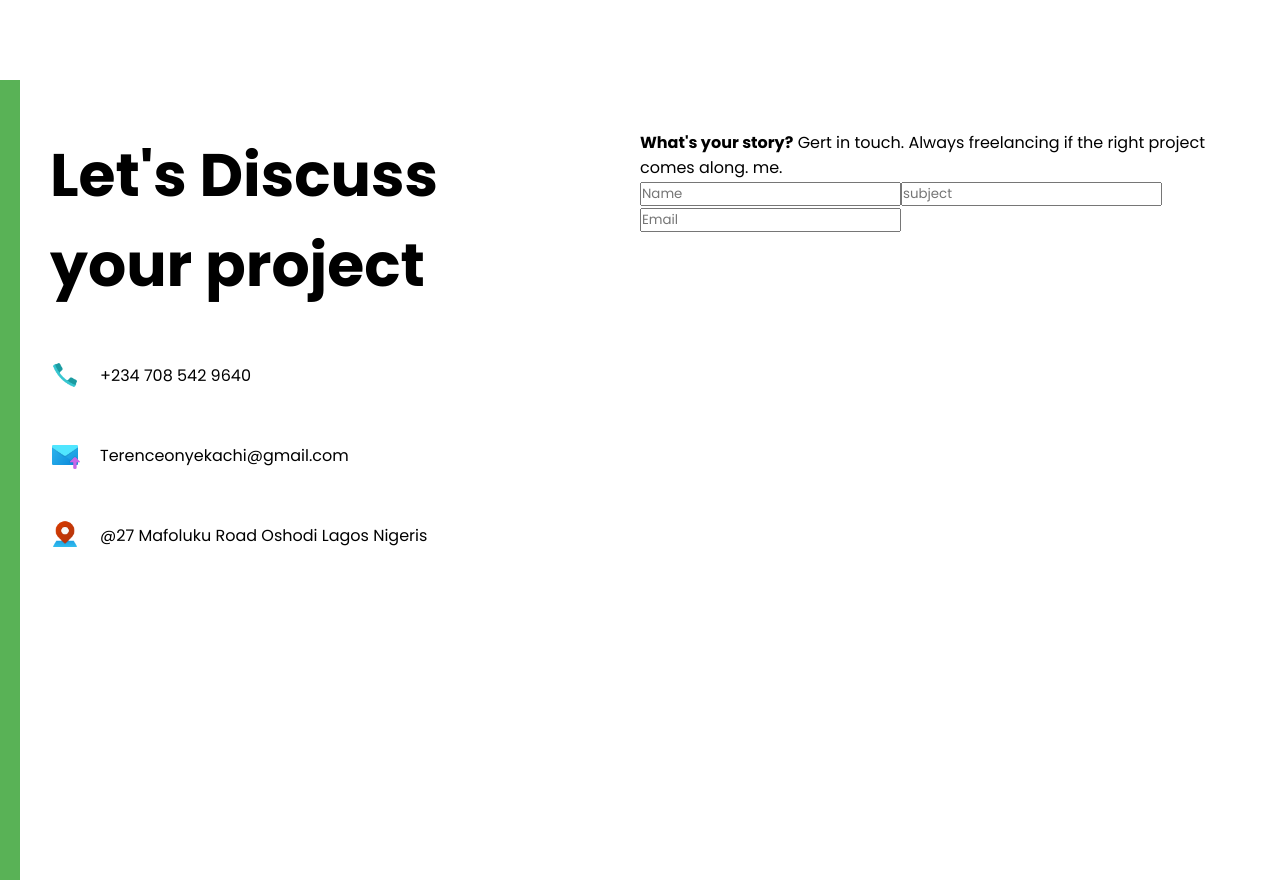
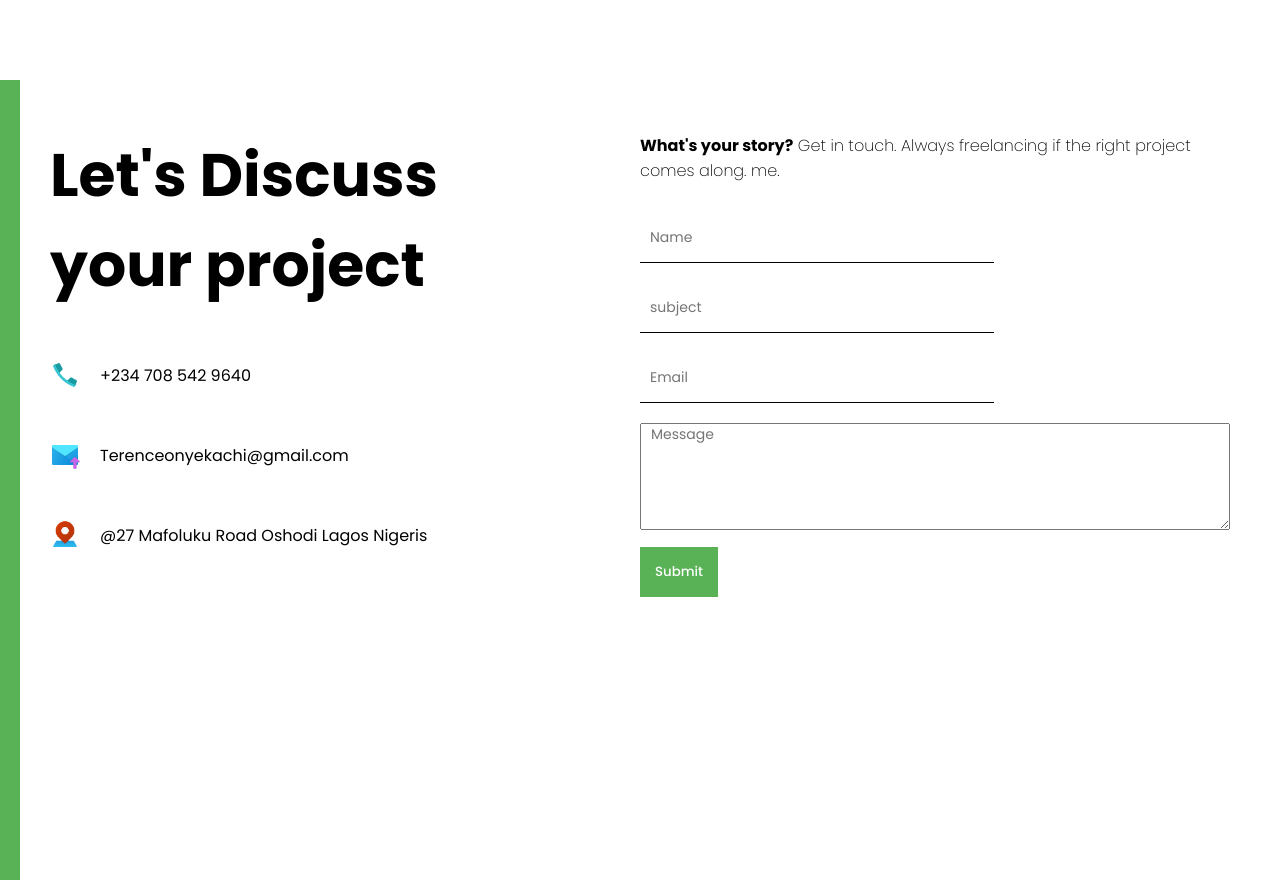
Before and after one commit to Terencino8/my-portfolio, a React (Create React App) app: page / in a window 1280 px wide. Shown: the part 1520-2400 px from the top of the page. Built offline with nearby package versions, Linux system fonts and the light colour scheme.

Commit message:
the mail system finally worked

```diff
--- a/package.json
+++ b/package.json
@@ -3,7 +3,7 @@
   "version": "0.1.0",
   "private": true,
   "dependencies": {
-    "@emailjs/browser": "^3.6.2",
+    "@emailjs/browser": "^3.7.0",
     "@testing-library/jest-dom": "^5.16.4",
     "@testing-library/react": "^13.3.0",
     "@testing-library/user-event": "^13.5.0",
--- a/src/components/contact/Contact.jsx
+++ b/src/components/contact/Contact.jsx
@@ -1,10 +1,34 @@
-import React from 'react'
-import "./Contact.css"
-import Phone from "../../img/Phone.png"
-import Email from "../../img/Mail.png"
-import Address from "../../img/Address.png"
+// For the mailing system
+import React, { useRef, useState } from 'react';
+import "./Contact.css";
+import Phone from "../../img/Phone.png";
+import Email from "../../img/Mail.png";
+import Address from "../../img/Address.png";
+import emailjs from '@emailjs/browser';
+
+
 
 const Contact = () => {
+
+    // For the mailing system formRef
+        const formRef = useRef();
+        const [done, setDone] = useState(false)
+
+    // handleSubmit function in the form
+        const handleSubmit = (e) =>{
+            e.preventDefault();
+            emailjs.sendForm('service_x2l9jm8', 'template_jlgdauk', formRef.current, 'nHhlasD8glUyXtoW0')
+            .then((result) => {
+                console.log(result.text);
+                setDone(true)
+            }, (error) => {
+                console.log(error.text);
+            });
+        };
+
+
+
+
   return (
     <div className='c'>
         <div className="c-bg"></div>
@@ -43,15 +67,17 @@
             </div>
             <div className="c-right">
                 <p className="c-desc">
-                    <b>What's your story?</b>  Gert in touch. Always freelancing if the right project comes along. me.
+                    <b>What's your story?</b>  Get in touch. Always freelancing if the right project comes along. me.
                 </p>
 
                 {/* Contact form To send mail  One*/}
-                <form action="">
+                <form ref={formRef} onSubmit={handleSubmit}>
                     <input type="text" placeholder="Name" name="user_name" />
-                    <input type="text" placeholder="subject" name="user_suject" />
+                    <input type="text" placeholder="subject" name="user_subject" />
                     <input type="text" placeholder="Email" name="user_email" />
-
+                    <textarea rows="5" placeholder="Message" name="message"></textarea>
+                    <button>Submit</button>
+                    {done && "Thank You For Reaching out I will Get in touch with You soonest"}
                 </form>
             </div>
         </div>
--- a/src/components/contact/contact.css
+++ b/src/components/contact/contact.css
@@ -20,6 +20,10 @@
 
  .c-right{
     flex: 1;
+    display: flex;
+    flex-direction: column;
+    align-items: center;
+    justify-content: center;
  }
 
 
@@ -39,3 +43,39 @@
     height: 30px;
     margin-right: 20px;
  }
+
+ .c-desc{
+    font-weight: 200;
+ }
+
+
+ form{
+    margin-top: 20px;
+ }
+
+ input{
+    width: 60%;
+    height: 50px;
+    border: none ;
+    border-bottom: 1px solid #000;
+    margin: 10px 0px;
+    font-size: 14px;
+    padding-left: 10px;
+ }
+
+ textarea{
+    width: 100%;
+    margin: 10px 0px;
+    font-size: 14px;
+    padding-left: 10px;
+ }
+
+
+ button{
+     border: none;
+     padding: 15px;
+     background-color: #59b256;
+     color:white;
+     font-weight: 500;
+     cursor: pointer;
+ }
```
Also changed, not shown: src/components/toggle/Toggle.css (added), src/components/toggle/Toggle.js (added), 1 other file (tests, documents, lock files or other folders).
